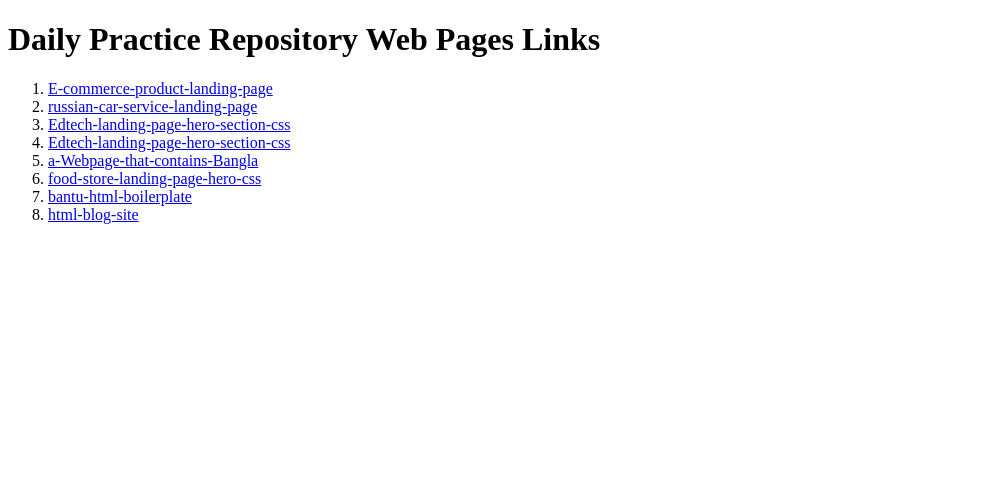
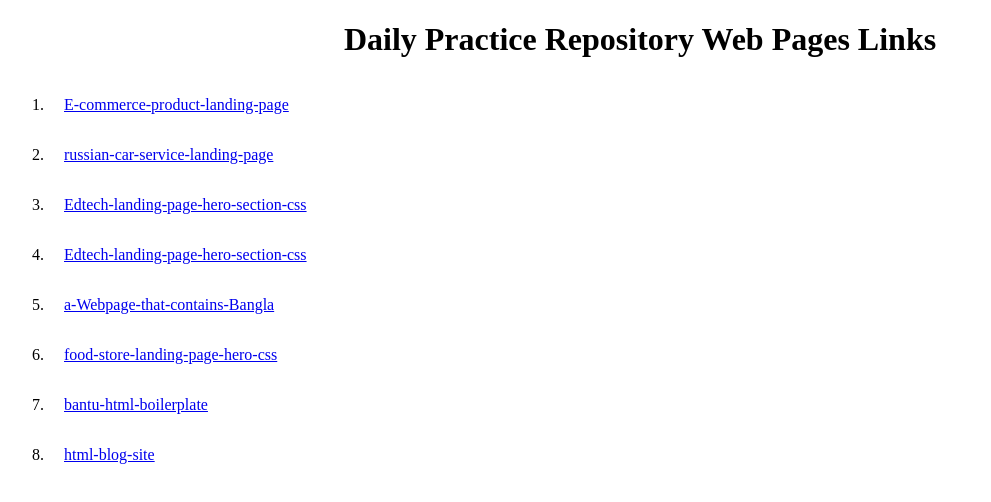
Before and after one commit to Tanjil-Hasan/daily-practice, a plain HTML site: page index.html in a window 1280 px wide. Shown: the whole page, without its empty margins (0-991 px from the left). Drawn offline with Linux system fonts and the light colour scheme.

Commit message:
Update index.html v-0.2

```diff
--- a/index.html
+++ b/index.html
@@ -5,6 +5,19 @@
     <meta charset="UTF-8">
     <meta name="viewport" content="width=device-width, initial-scale=1.0">
     <title>Document</title>
+    <style>
+      h1{
+        text-align: center;
+      }
+      ol>li{
+        padding: 16px;
+        font-size: medium;
+      }
+      li:hover{
+        color: white;
+        background: gray;
+      }
+    </style>
 </head>
 <body>
 
```
